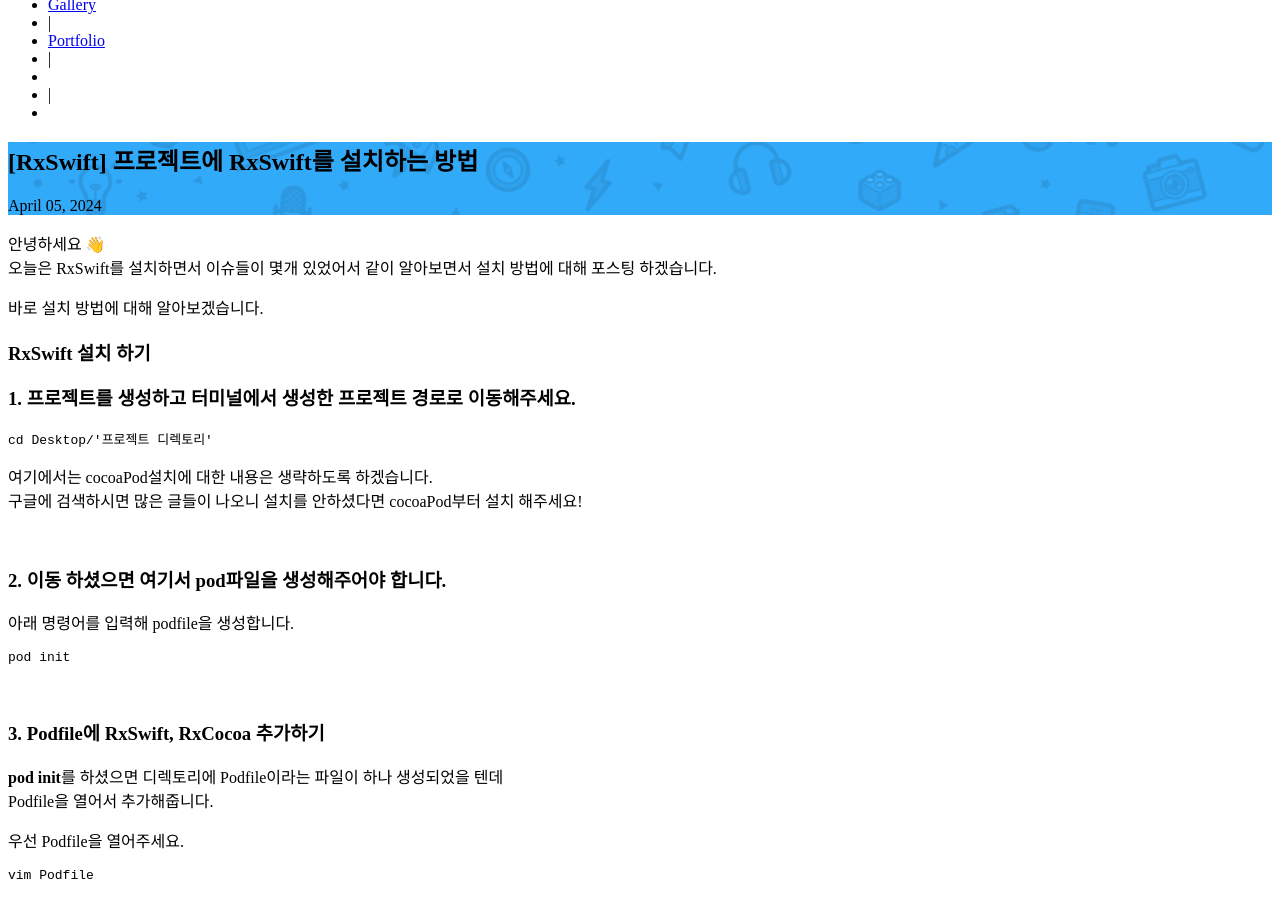
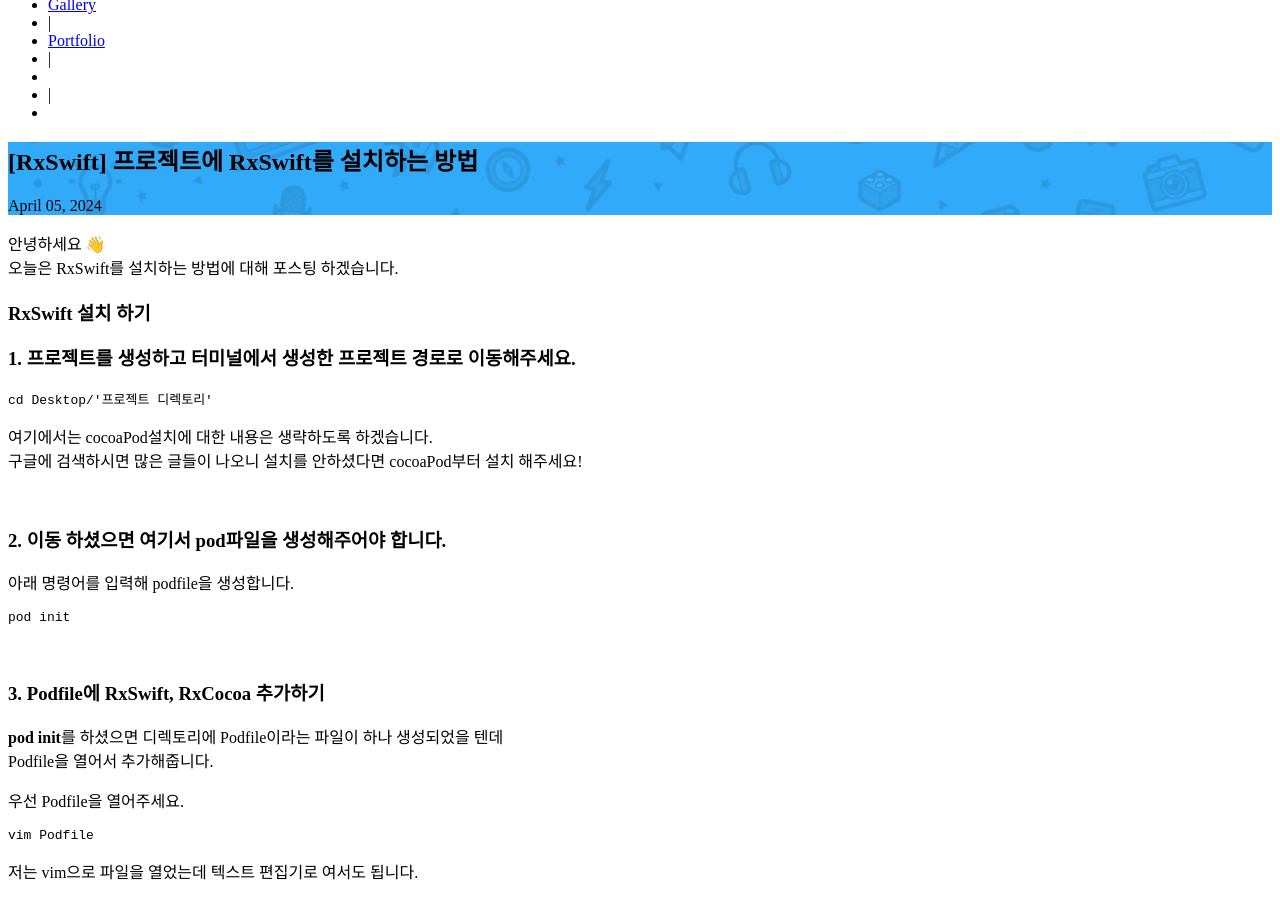
Before and after one commit to Sangmin-Jeon/Sangmin-Jeon.github.io, a Jekyll site: the page built from _posts/2024-04-05-프로젝트에 RxSwift를 설치하는 방법.md, in a window 1280 px wide and 900 px high, scrolled down 699 px. Built offline with Jekyll 4.4.1, drawn with Linux system fonts in a browser that asks for light colours; comment, search, counter and statistics services are not loaded.

Commit message:
post 2024.04.05 - 3

```diff
--- a/_posts/2024-04-05-프로젝트에 RxSwift를 설치하는 방법.md
+++ b/_posts/2024-04-05-프로젝트에 RxSwift를 설치하는 방법.md
@@ -6,9 +6,7 @@
 ---
 
 안녕하세요 👋
-오늘은 RxSwift를 설치하면서 이슈들이 몇개 있었어서 같이 알아보면서 설치 방법에 대해 포스팅 하겠습니다.
-
-바로 설치 방법에 대해 알아보겠습니다.
+오늘은 RxSwift를 설치하는 방법에 대해 포스팅 하겠습니다.
 
 # RxSwift 설치 하기
 
```
